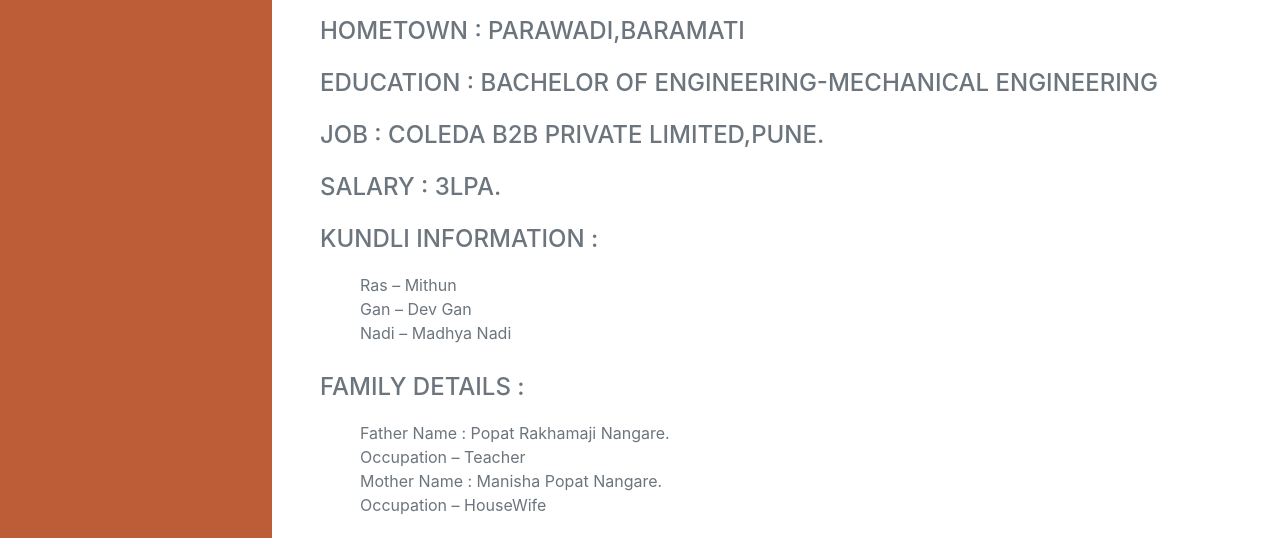
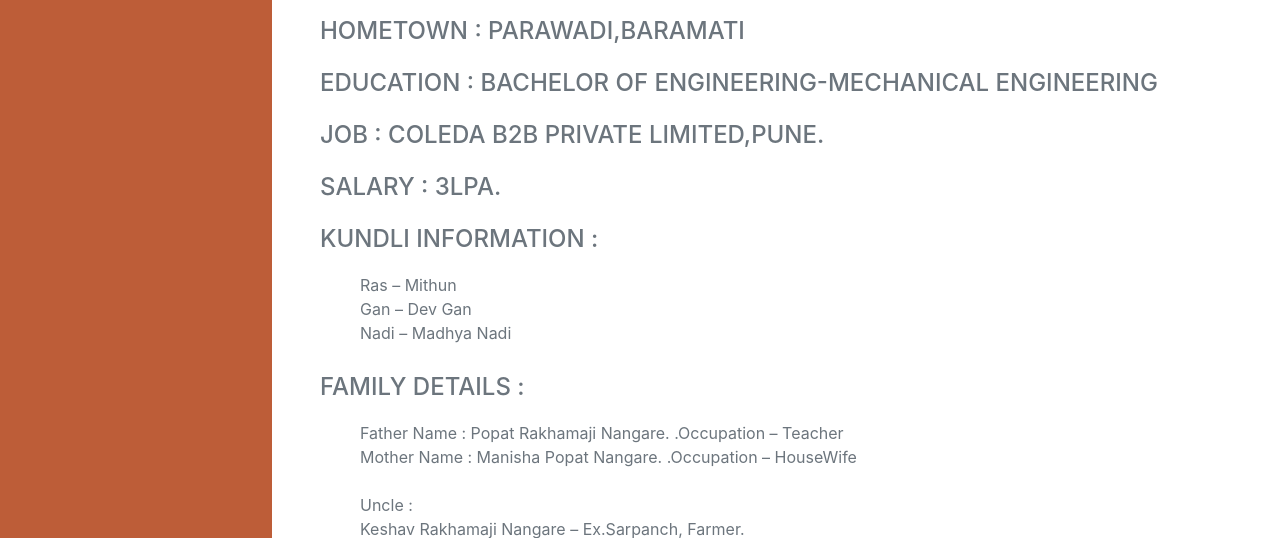
Before and after one commit to sujit6060/Bio, a plain HTML site: page index.html in a window 1280 px wide. Shown: the part 193-731 px from the top of the page. Drawn offline with nearby package versions, Linux system fonts and the light colour scheme; a web font is replaced by a local one.

Commit message:
Update index.html

```diff
--- a/index.html
+++ b/index.html
@@ -68,13 +68,11 @@
                             <ul class="fa-ul mb-0">
                                 <li>
                                     <span class="fa-li"><i></i></span>
-                                    Father Name : Popat Rakhamaji Nangare.<br>
-                                    Occupation – Teacher
+                                    Father Name : Popat Rakhamaji Nangare.   .Occupation – Teacher
                                 </li>
                                 <li>
                                     <span class="fa-li"><i></i></span>
-                                    Mother Name : Manisha Popat Nangare.<br>
-                                    Occupation – HouseWife
+                                    Mother Name : Manisha Popat Nangare.   .Occupation – HouseWife
                                 </li>
                                 <br>
                                 <li>
```
